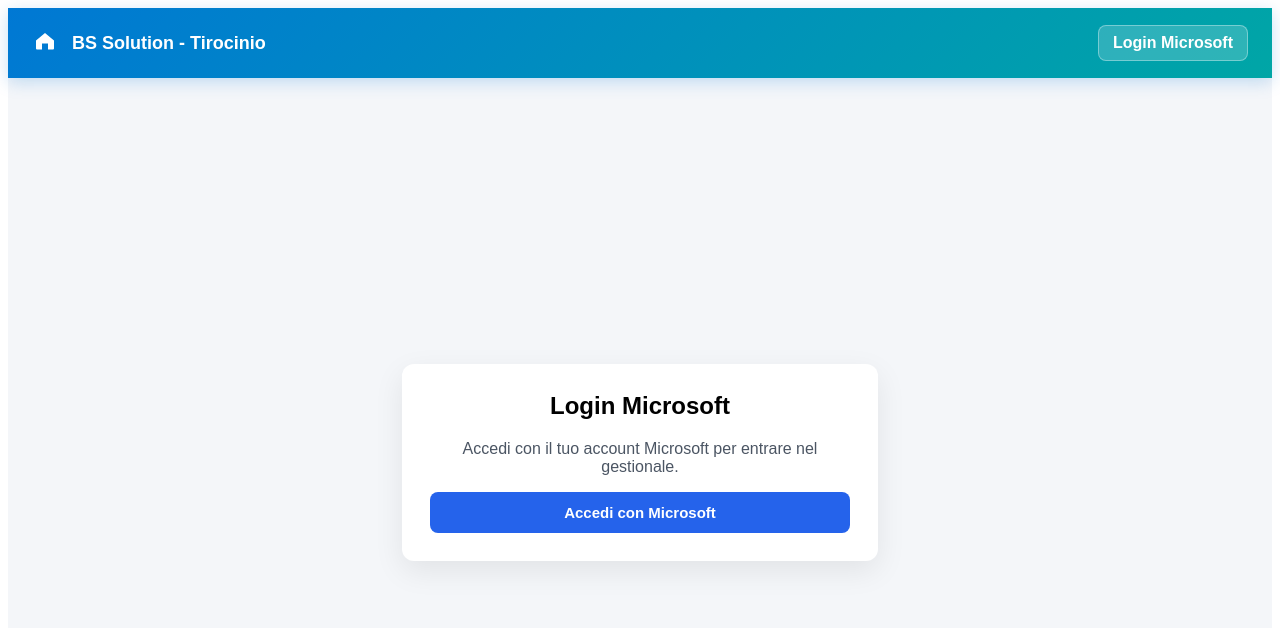
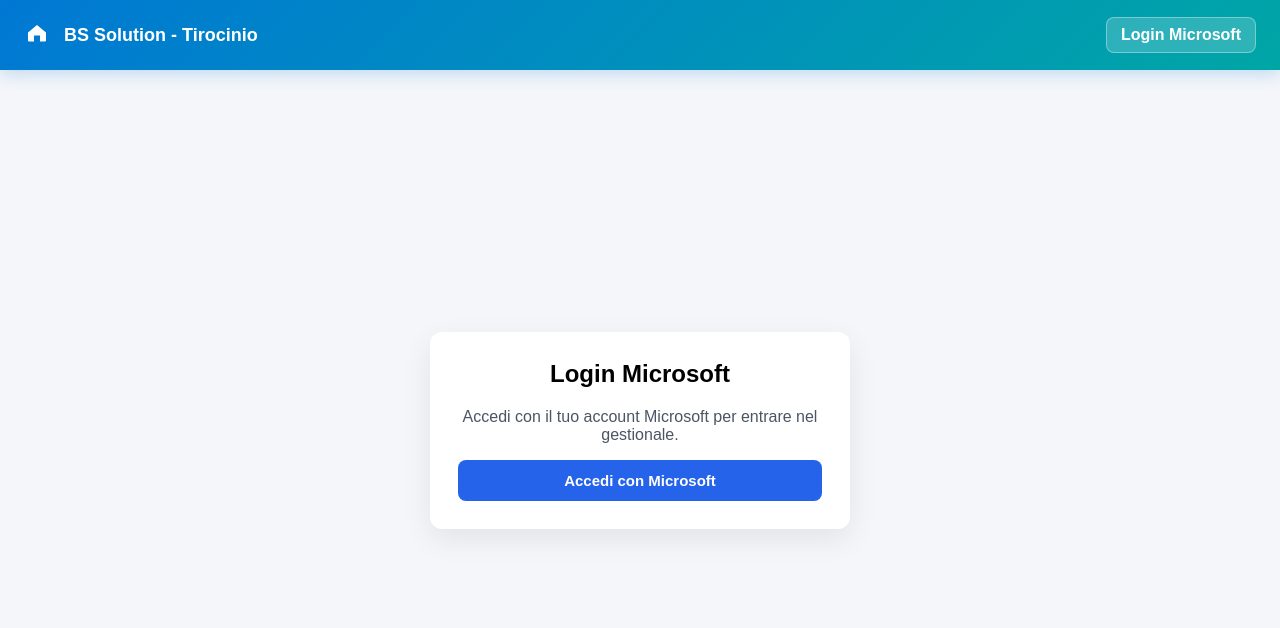
Before and after one commit to Sxlvo/Tirocinio-Frontend, an Angular app: page / in a window 1280 px wide. Shown: the top 628 px of the page. Built offline with nearby package versions, Linux system fonts and the light colour scheme.

Commit message:
Add global styles for html and body elements in styles.scss

```diff
--- a/src/styles.css
+++ /dev/null
@@ -1,5 +0,0 @@
-html,
-body {
-  margin: 0;
-  padding: 0;
-}
--- a/src/styles.scss
+++ b/src/styles.scss
@@ -1 +1,12 @@
-/* You can add global styles to this file, and also import other style files */
+html,
+body {
+  margin: 0;
+  padding: 0;
+  width: 100%;
+  min-height: 100%;
+  background-color: #f4f6f9;
+}
+
+* {
+  box-sizing: border-box;
+}
```
